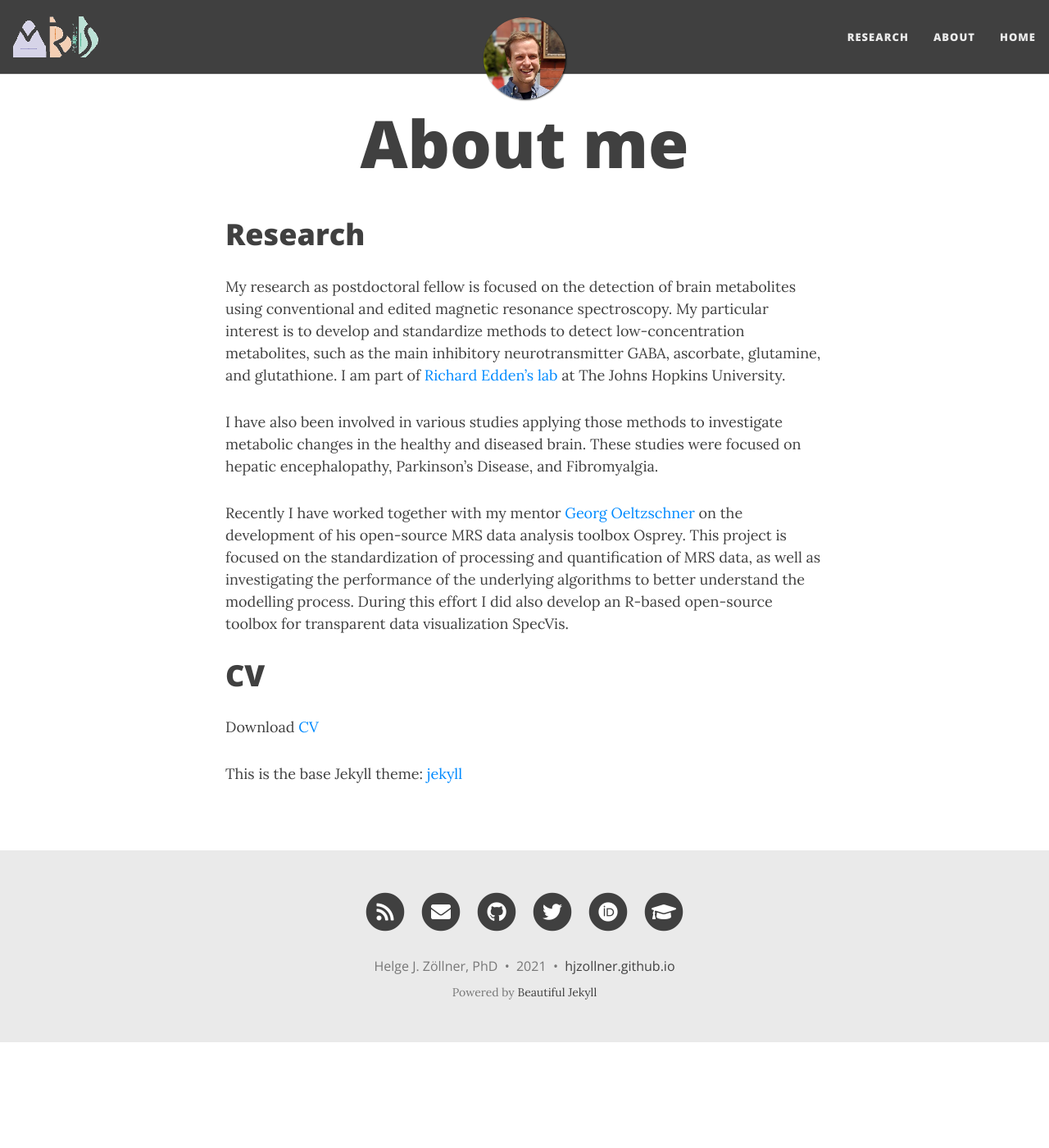
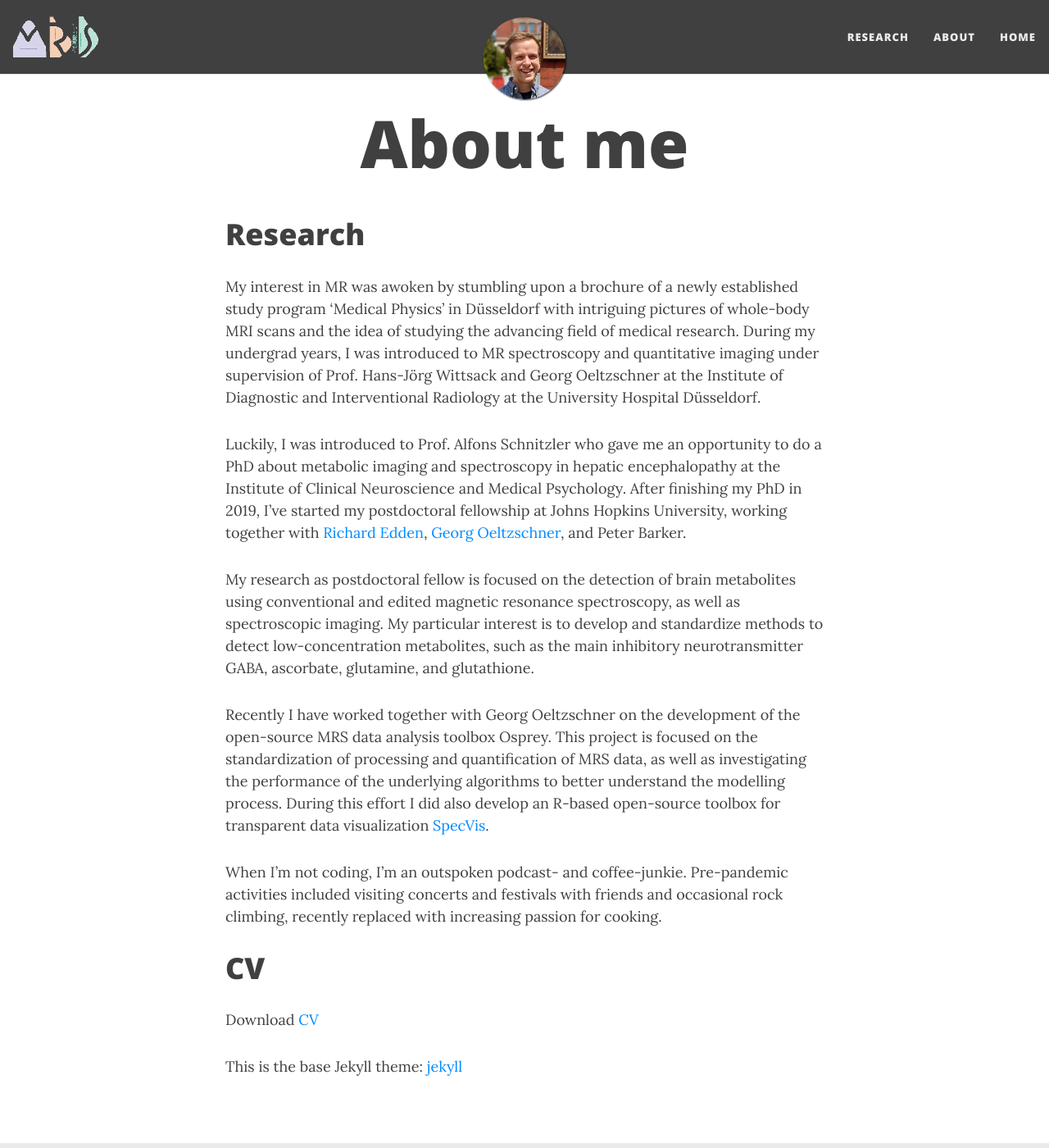
Before and after one commit to HJZollner/HJZollner.github.io, a Jekyll site: the page built from aboutme.md, in a window 1280 px wide and 1400 px high. Shown: the whole window at 82% size. Built offline with Jekyll 4.4.1, drawn with Linux system fonts in a browser that asks for light colours; nearby versions of some CDN libraries.

Commit message:
Update about
Added some more background

```diff
--- a/aboutme.md
+++ b/aboutme.md
@@ -3,11 +3,15 @@ layout: page
 title: About me
 ---
 # Research
-My research as postdoctoral fellow is focused on the detection of brain metabolites using conventional and edited magnetic resonance spectroscopy. My particular interest is to develop and standardize methods to detect low-concentration metabolites, such as the main inhibitory neurotransmitter GABA, ascorbate, glutamine, and glutathione. I am part of [Richard Edden's lab](http://www.gabamrs.com/) at The Johns Hopkins University.
+My interest in MR was awoken by stumbling upon a brochure of a newly established study program 'Medical Physics' in Düsseldorf with intriguing pictures of whole-body MRI scans and the idea of studying the advancing field of medical research. During my undergrad years, I was introduced to MR spectroscopy and quantitative imaging under supervision of Prof. Hans-Jörg Wittsack and Georg Oeltzschner at the Institute of Diagnostic and Interventional Radiology at the University Hospital Düsseldorf.
 
-I have also been involved in various studies applying those methods to investigate metabolic changes in the healthy and diseased brain. These studies were focused on hepatic encephalopathy, Parkinson’s Disease, and Fibromyalgia.
+Luckily, I was introduced to Prof. Alfons Schnitzler who gave me an opportunity to do a PhD about metabolic imaging and spectroscopy in hepatic encephalopathy at the Institute of Clinical Neuroscience and Medical Psychology. After finishing my PhD in 2019, I've started my postdoctoral fellowship at Johns Hopkins University, working together with [Richard Edden](http://www.gabamrs.com/), [Georg Oeltzschner](https://www.specfitlab.com/), and Peter Barker.
 
-Recently I have worked together with my mentor [Georg Oeltzschner](https://www.specfitlab.com/) on the development of his open-source MRS data analysis toolbox Osprey. This project is focused on the standardization of processing and quantification of MRS data, as well as investigating the performance of the underlying algorithms to better understand the modelling process. During this effort I did also develop an R-based open-source toolbox for transparent data visualization SpecVis.
+My research as postdoctoral fellow is focused on the detection of brain metabolites using conventional and edited magnetic resonance spectroscopy, as well as spectroscopic imaging. My particular interest is to develop and standardize methods to detect low-concentration metabolites, such as the main inhibitory neurotransmitter GABA, ascorbate, glutamine, and glutathione.
+
+Recently I have worked together with Georg Oeltzschner on the development of the open-source MRS data analysis toolbox Osprey. This project is focused on the standardization of processing and quantification of MRS data, as well as investigating the performance of the underlying algorithms to better understand the modelling process. During this effort I did also develop an R-based open-source toolbox for transparent data visualization [SpecVis](https://github.com/HJZollner/SpecVis).
+
+When I'm not coding, I'm an outspoken podcast- and coffee-junkie. Pre-pandemic activities included visiting concerts and festivals with friends and occasional rock climbing, recently replaced with increasing passion for cooking.
 
 # CV
 Download [CV](https://drive.google.com/file/d/1fVY5JIxjo_xgSOf5yFWHIsoYVlI7yjP2/view?usp=sharing)
```
